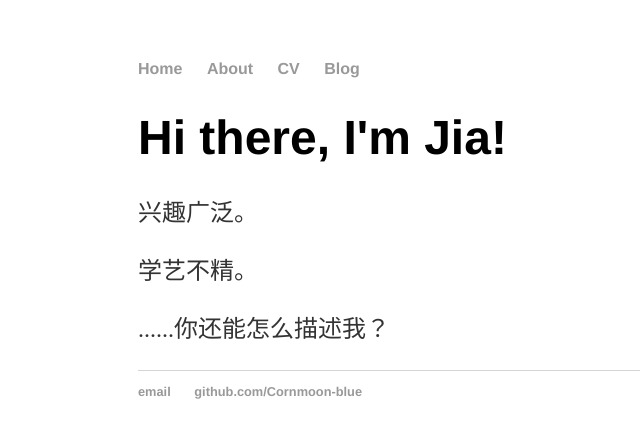
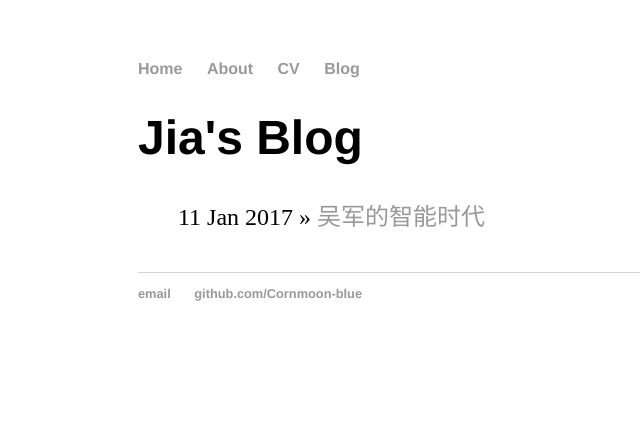
Before and after one commit to cornmoon-blue/cornmoon-blue.github.io, a Jekyll site: the page built from index.html, in a window 1280 px wide. Shown: the top 438 px of the page, without its empty margins (58-698 px from the left). Built offline with Jekyll 4.4.1, drawn with Linux system fonts in a browser that asks for light colours.

Commit message:
Update index.html

```diff
--- a/index.html
+++ b/index.html
@@ -1,10 +1,11 @@
 ---
 layout: default
-title: JIA's Web
+title: Jia's Blog
 ---
-<div class="blurb">
-	<h1>Hi there, I'm Jia!</h1>
-	<p>兴趣广泛。</p>
-	<p>学艺不精。</p>
-	<p>......你还能怎么描述我？</p>
-</div><!-- /.blurb -->
+	<h1>{{ page.title }}</h1>
+	<ul class="posts">
+
+	  {% for post in site.posts %}
+	    <li><span>{{ post.date | date_to_string }}</span> » <a href="{{ post.url }}" title="{{ post.title }}">{{ post.title }}</a></li>
+	  {% endfor %}
+</ul>
```
